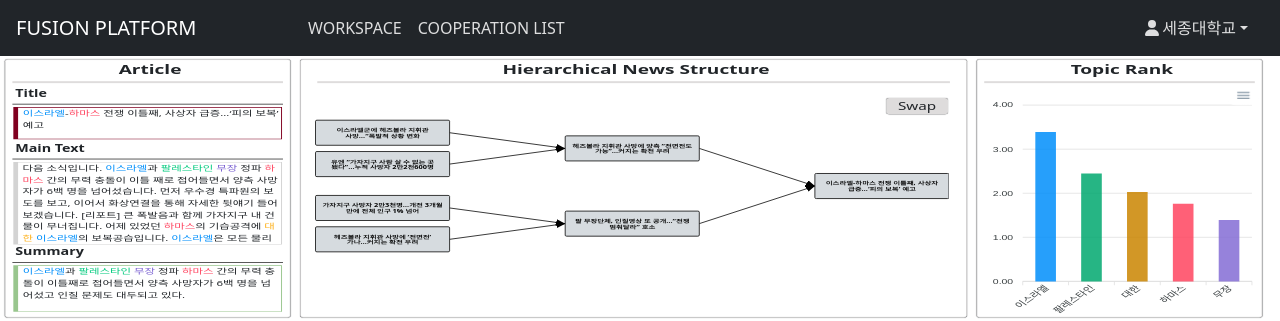
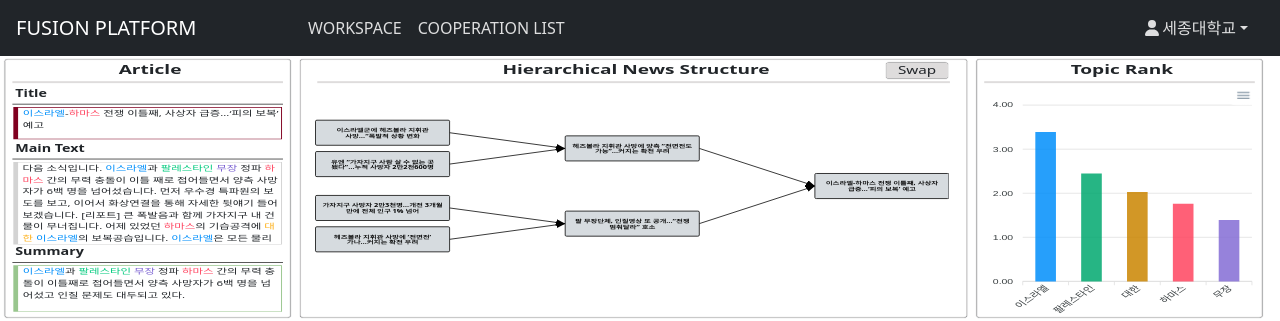
Before and after one commit to DVL-Sejong/heterogeneous-clickbait, a plain HTML site: page index.html in a window 1280 px wide. Shown: the top 321 px of the page. Drawn offline with nearby package versions, Linux system fonts and the light colour scheme.

Commit message:
Update style.css

```diff
--- a/static/css/style.css
+++ b/static/css/style.css
@@ -33,7 +33,7 @@
 .dashboard #swap_data {
     position: absolute;
     z-index: 3;
-    top: 65px;
+    top: 10px;
     left: 930px;
     width: 65px;
     height: 25px;
```
